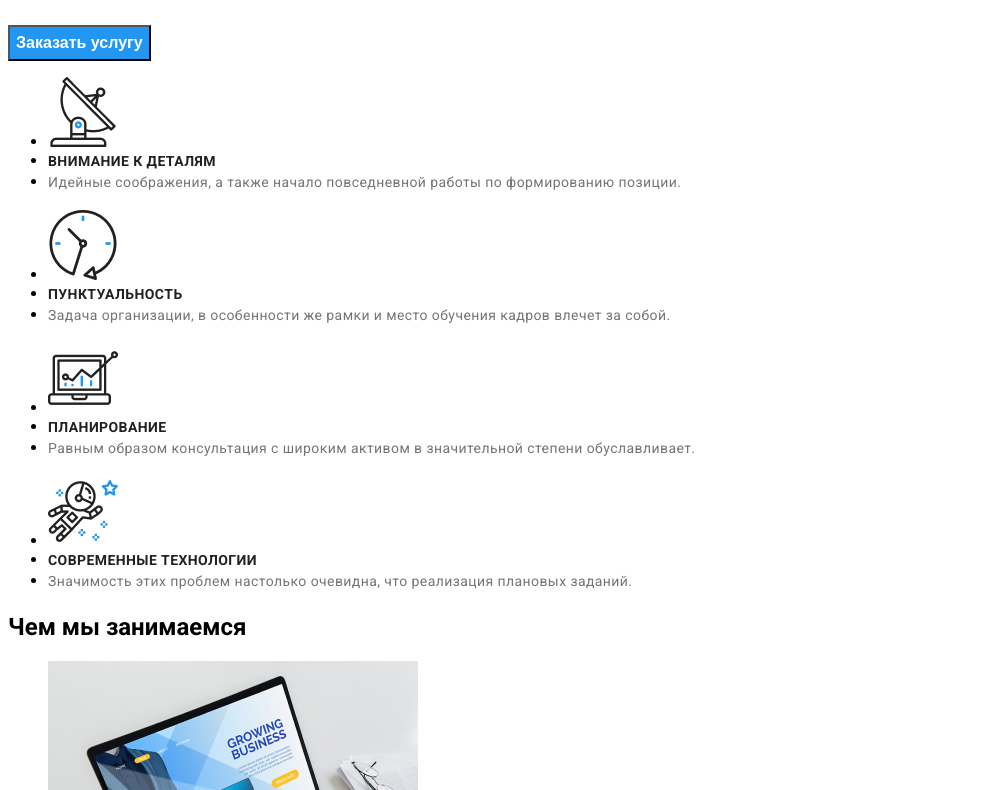
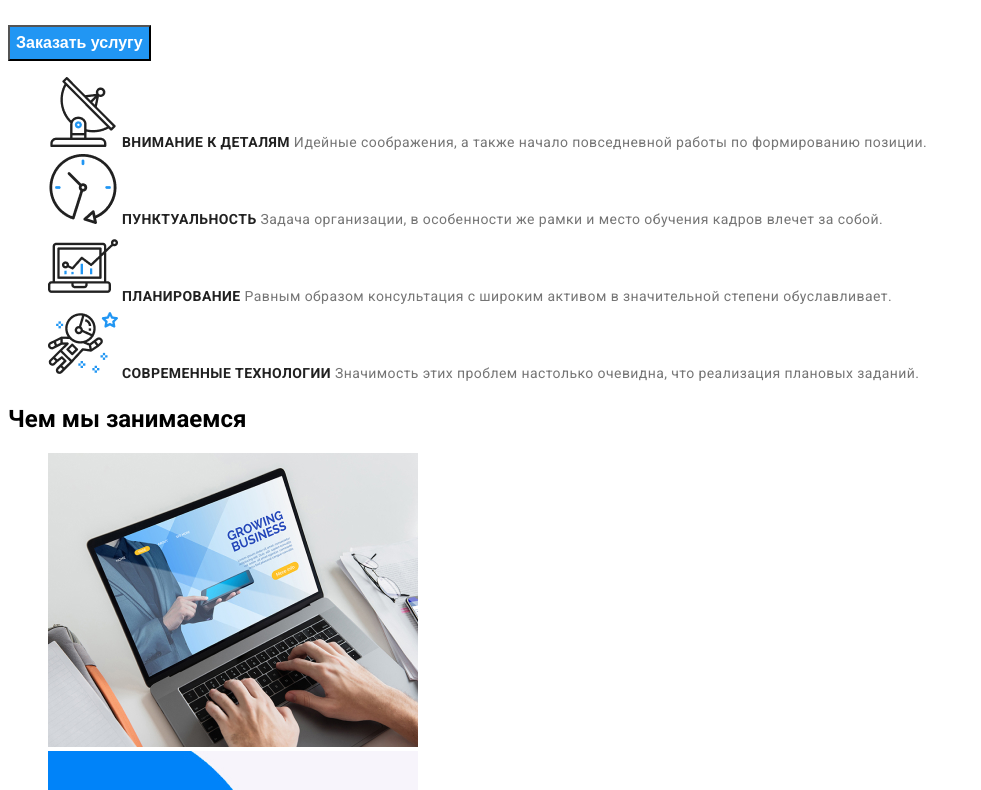
Before and after one commit to Yura69/goit-markup-hw-02, a plain HTML site: page index.html in a window 1280 px wide. Shown: the part 293-1083 px from the top of the page, without its empty margins (0-981 px from the left). Drawn offline with Linux system fonts and the light colour scheme.

Commit message:
Исправляет ошибки
Удрал маркеры списка, отредактировал список "особенности", ссылка лого, стили h1 через класс

```diff
--- a/css/style.css
+++ b/css/style.css
@@ -7,7 +7,13 @@
 body {
   font-family: Roboto, sans-serif;
 }
-
+li {
+  list-style-type: none;
+}
+.logo {
+  text-decoration: none;
+  color: var(--title-text-color);
+}
 .hd-nav {
   font-weight: 500;
   font-size: 14px;
@@ -32,7 +38,7 @@ body {
 .link-nav:focus {
   color: var(--accent-color);
 }
-h1 {
+.title {
   font-weight: 900;
   font-size: 44px;
   line-height: 1.36;
--- a/index.html
+++ b/index.html
@@ -13,7 +13,7 @@
   <body>
     <header>
       <nav>
-        <a
+        <a href="index.html" class="logo"
           ><h2 class="web-st"><span class="Web-bl">Web</span> Studio</h2></a
         >
         <ul>
@@ -34,7 +34,7 @@
       </ul>
     </header>
     <section>
-      <h1>Эффективные решения для вашего бизнеса</h1>
+      <h1 class="title">Эффективные решения для вашего бизнеса</h1>
       <button class="dwl-bt">Заказать услугу</button>
     </section>
     <section>
@@ -43,46 +43,31 @@
       <ul>
         <li>
           <img src="./images/wedorig/antenna.png" alt="antenna.png" />
-        </li>
-        <li><span class="main-heading">Внимание к деталям</span></li>
-        <li>
+          <span class="main-heading">Внимание к деталям</span>
           <span class="main-text">
             Идейные соображения, а также начало повседневной работы по
             формированию позиции.</span
           >
         </li>
-      </ul>
-      <ul>
         <li>
           <img src="./images/wedorig/clock.png" alt="clock.png" />
-        </li>
-        <li><span class="main-heading">Пунктуальность</span></li>
-        <li>
+          <span class="main-heading">Пунктуальность</span>
           <span class="main-text"
             >Задача организации, в особенности же рамки и место обучения кадров
             влечет за собой.</span
           >
         </li>
-      </ul>
-
-      <ul>
         <li>
           <img src="./images/wedorig/diagram.png" alt="diagram.png" />
-        </li>
-        <li><span class="main-heading">Планирование</span></li>
-        <li>
+          <span class="main-heading">Планирование</span>
           <span class="main-text"
             >Равным образом консультация с широким активом в значительной
             степени обуславливает.</span
           >
         </li>
-      </ul>
-      <ul>
         <li>
           <img src="./images/wedorig/astronaut.png" alt="astronaut.png" />
-        </li>
-        <li><span class="main-heading">Современные технологии</span></li>
-        <li>
+          <span class="main-heading">Современные технологии</span>
           <span class="main-text"
             >Значимость этих проблем настолько очевидна, что реализация плановых
             заданий.</span
```
Also changed, not shown: portfolio.html (+1 -1 lines).
